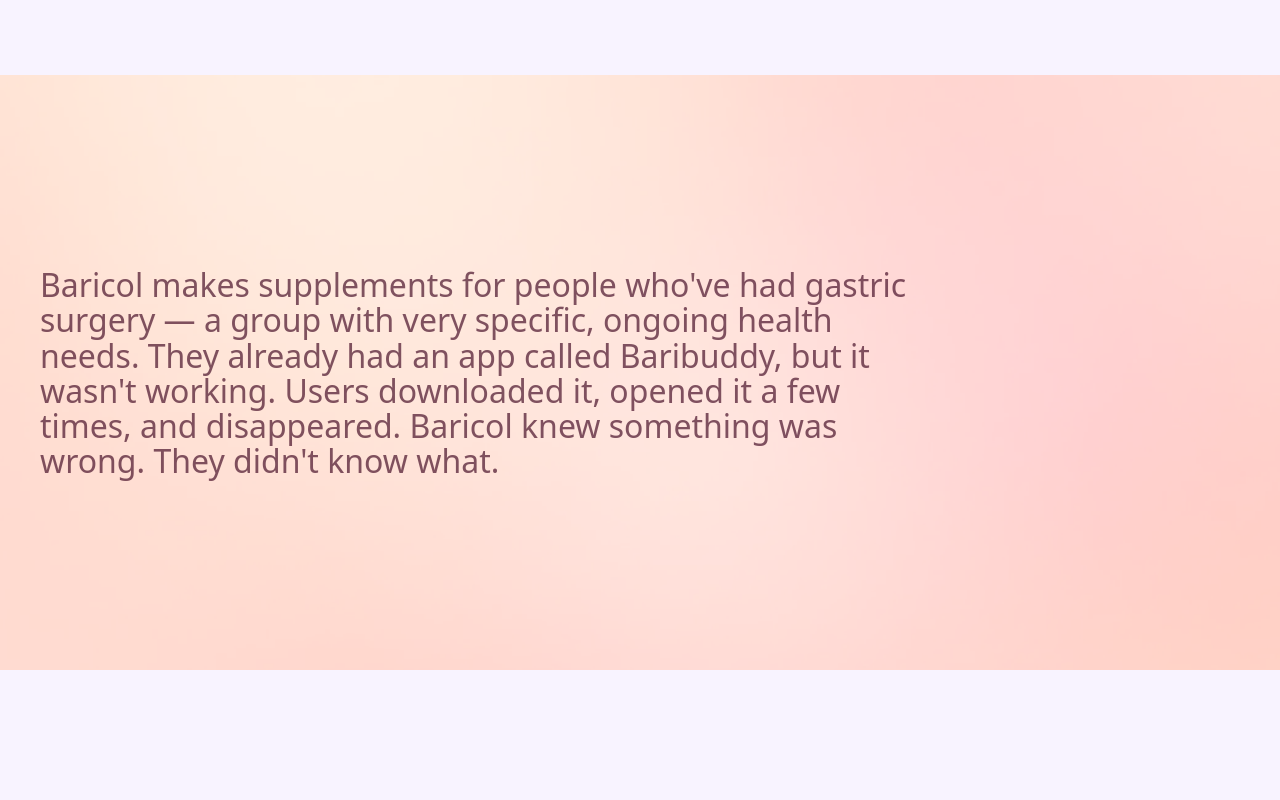
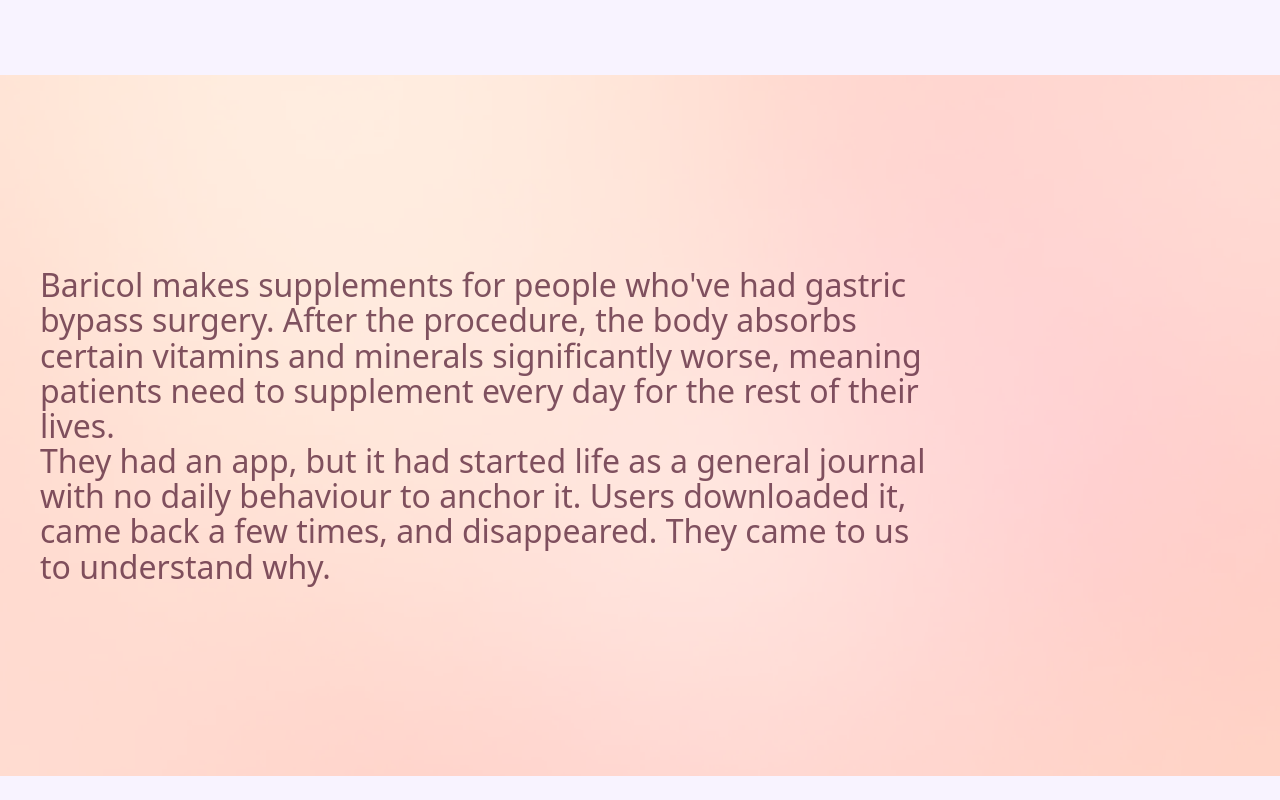
Before and after one commit to lica-ux/portfolio, a React (Vite) app: page /work/booky in a window 1280 px wide. Shown: the part 1259-2059 px from the top of the page. Before the commit the page ends 1953 px from the top, so only its background shows below. Built offline with nearby package versions, Linux system fonts and the light colour scheme.

Commit message:
chore: auto-save 2026-05-01 10:03

```diff
--- a/src/pages/CasePage.tsx
+++ b/src/pages/CasePage.tsx
@@ -47,10 +47,10 @@ export default function CasePage({ slug: _slug }: CasePageProps) {
           />
         </div>
         <p
-          className="relative text-[20px] md:text-[32px] font-normal leading-[1.1] w-3/4 max-w-[1080px]"
+          className="relative text-[20px] md:text-[32px] font-normal leading-[1.1] w-3/4 max-w-[1080px] whitespace-pre-line"
           style={{ color: 'var(--color-hero-subtitle)' }}
         >
-          Baricol makes supplements for people who've had gastric surgery — a group with very specific, ongoing health needs. They already had an app called Baribuddy, but it wasn't working. Users downloaded it, opened it a few times, and disappeared. Baricol knew something was wrong. They didn't know what.
+          Baricol makes supplements for people who've had gastric bypass surgery. After the procedure, the body absorbs certain vitamins and minerals significantly worse, meaning patients need to supplement every day for the rest of their lives.{'\n'}They had an app, but it had started life as a general journal with no daily behaviour to anchor it. Users downloaded it, came back a few times, and disappeared. They came to us to understand why.
         </p>
       </section>
     </main>
```
